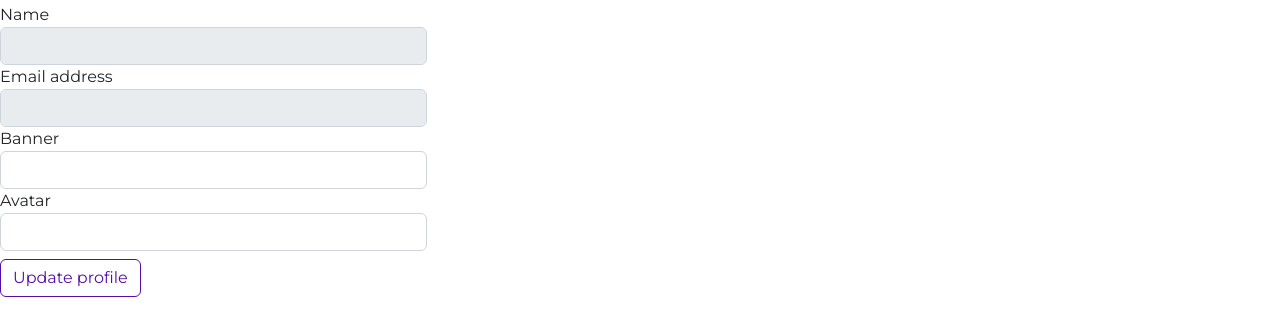
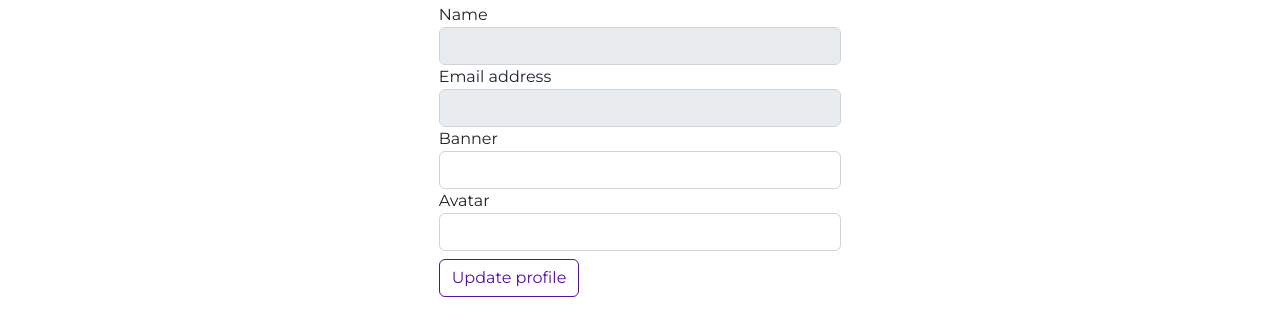
Before and after one commit to martemoslet/css-frameworks-ca, a website with bundled scripts: page profile/edit/index.html in a window 1280 px wide. Shown: the part 129-464 px from the top of the page. Built offline with nearby package versions, Linux system fonts and the light colour scheme; no server answers; a web font is replaced by a local one.

Commit message:
Centeres items

```diff
--- a/profile/edit/index.html
+++ b/profile/edit/index.html
@@ -45,7 +45,7 @@
         <main>
             <h1 class="text-center mt-3">Edit you profile</span></h1>
 
-            <form class="col-10 col-sm-8 col-md-6 col-lg-4" id="editProfile">
+            <form class="container col-10 col-sm-8 col-md-6 col-lg-4 justify-content-center" id="editProfile">
 
                 <div class="form-group">
                     <label for="">Name</label>
```
